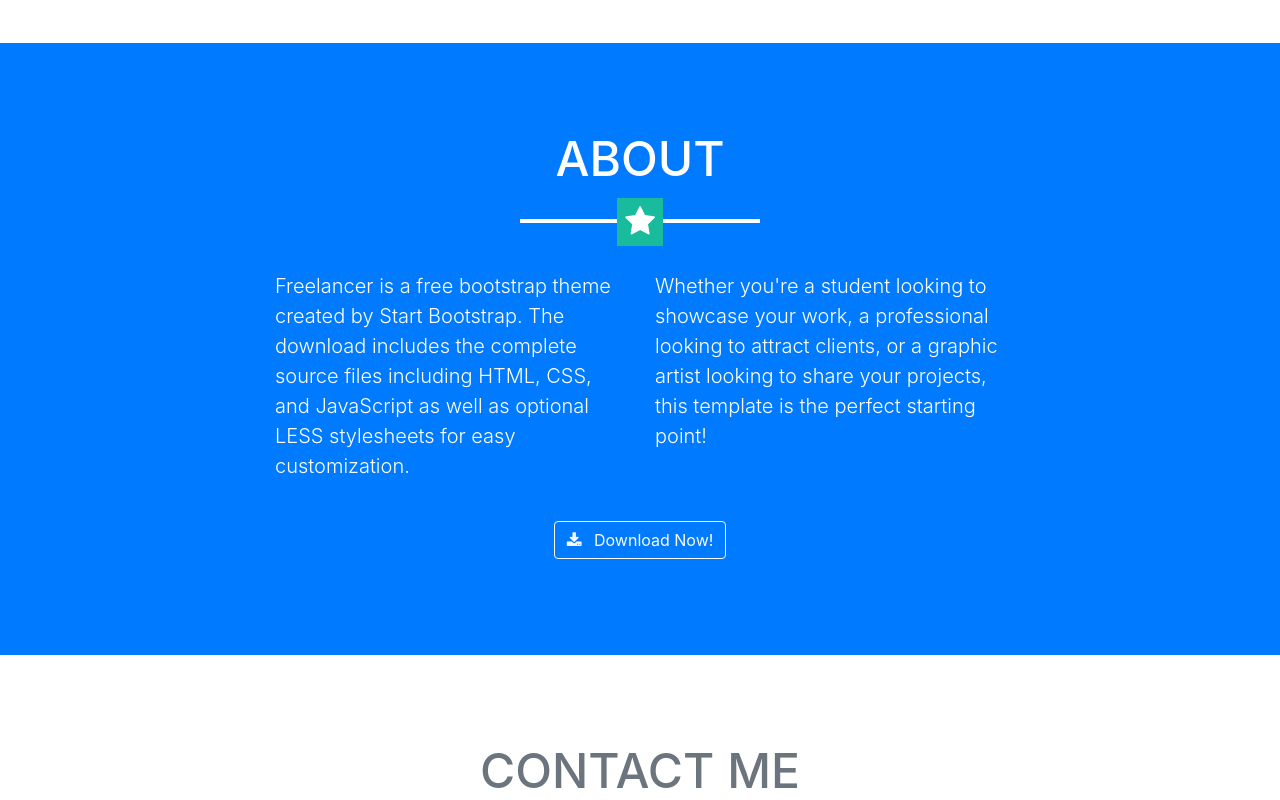
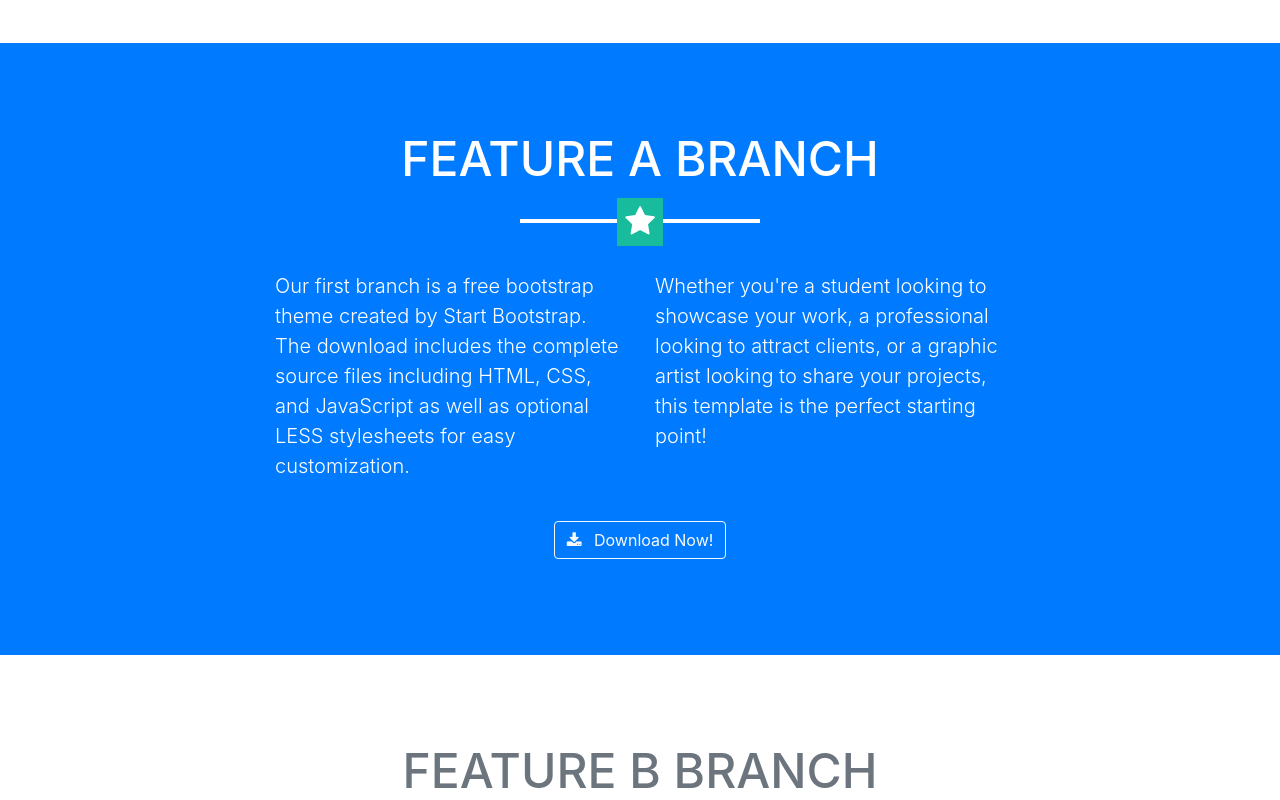
Before and after one commit to xchangrey/sample-git-course, a website with bundled scripts: page index.html in a window 1280 px wide. Shown: the part 1600-2400 px from the top of the page. Built offline with nearby package versions, Linux system fonts and the light colour scheme.

Commit message:
Initial commit on Feature B

```diff
--- a/index.html
+++ b/index.html
@@ -138,11 +138,11 @@
     <!-- About Section -->
     <section class="bg-primary text-white mb-0" id="about">
       <div class="container">
-        <h2 class="text-center text-uppercase text-white">About</h2>
+        <h2 class="text-center text-uppercase text-white">Feature A Branch</h2>
         <hr class="star-light mb-5">
         <div class="row">
           <div class="col-lg-4 ml-auto">
-            <p class="lead">Freelancer is a free bootstrap theme created by Start Bootstrap. The download includes the complete source files including HTML, CSS, and JavaScript as well as optional LESS stylesheets for easy customization.</p>
+            <p class="lead">Our first branch is a free bootstrap theme created by Start Bootstrap. The download includes the complete source files including HTML, CSS, and JavaScript as well as optional LESS stylesheets for easy customization.</p>
           </div>
           <div class="col-lg-4 mr-auto">
             <p class="lead">Whether you're a student looking to showcase your work, a professional looking to attract clients, or a graphic artist looking to share your projects, this template is the perfect starting point!</p>
@@ -160,7 +160,7 @@
     <!-- Contact Section -->
     <section id="contact">
       <div class="container">
-        <h2 class="text-center text-uppercase text-secondary mb-0">Contact Me</h2>
+        <h2 class="text-center text-uppercase text-secondary mb-0">Feature B Branch</h2>
         <hr class="star-dark mb-5">
         <div class="row">
           <div class="col-lg-8 mx-auto">
```
